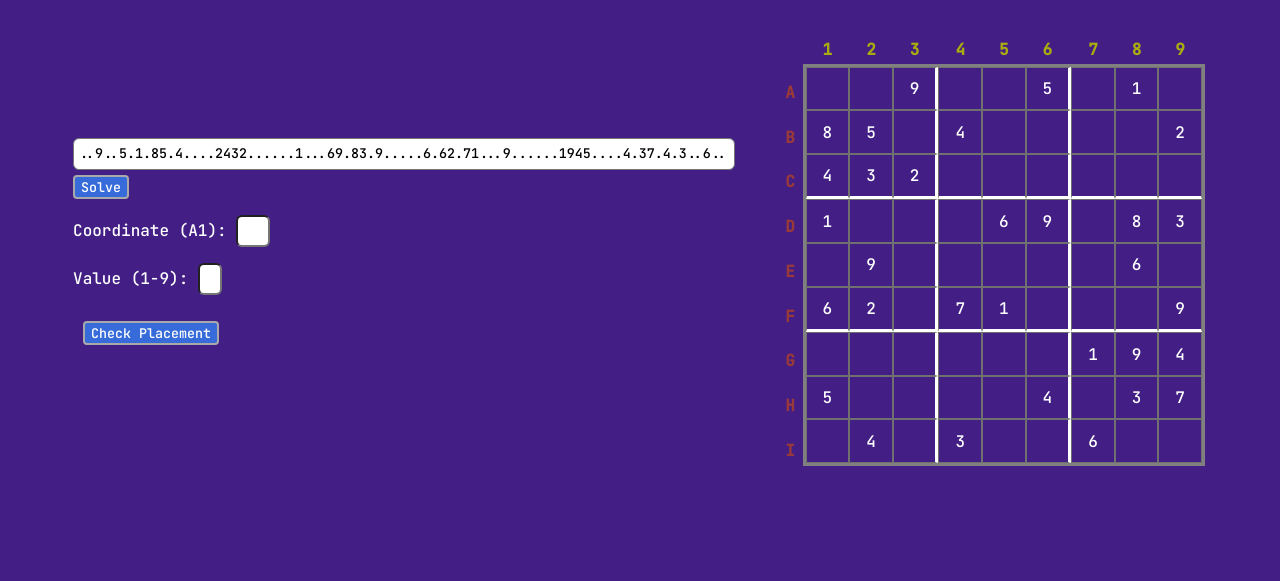
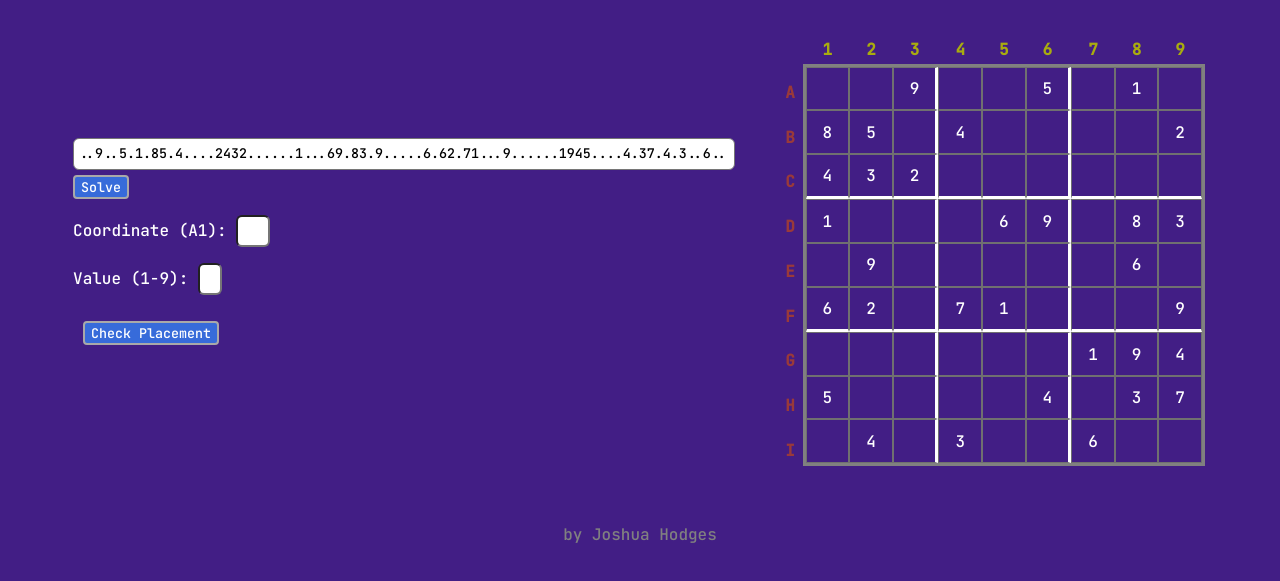
Before and after one commit to Phrone5i5/Sudoku-Solver, a website: page views/index.html in a window 1280 px wide. Shown: the part 67-648 px from the top of the page. Drawn offline with Linux system fonts and the light colour scheme.

Commit message:
added attribution

```diff
--- a/views/index.html
+++ b/views/index.html
@@ -351,5 +351,8 @@
       </div>
     </div>
   </body>
+  <footer>
+    <p id="author">by Joshua Hodges</p>
+  </footer>
   <script type="module" src="../public/index.js"></script>
 </html>
```
